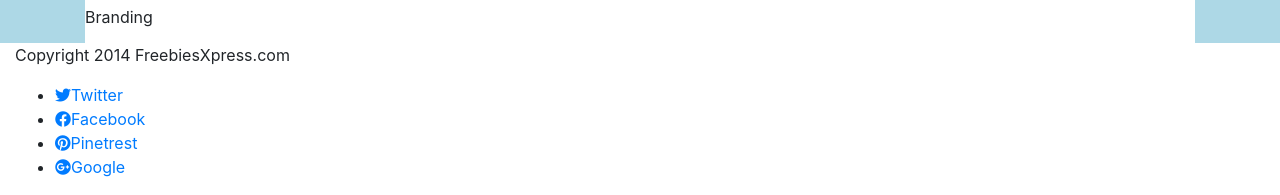
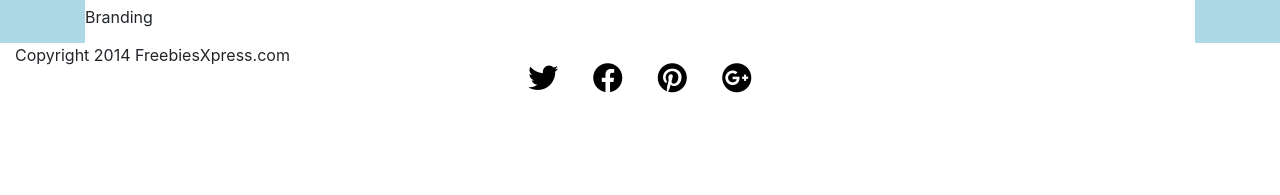
Before and after one commit to AdrianaCiupa/Zadanie-3---Projekt-z-task-runnerem, a website: page index.html in a window 1280 px wide. Shown: the part 3072-3267 px from the top of the page. After the commit the page ends 3211 px from the top, so only its background shows below. Drawn offline with nearby package versions, Linux system fonts and the light colour scheme.

Commit message:
Add style for page footer

```diff
--- a/style.css
+++ b/style.css
@@ -148,3 +148,38 @@ h2 {
     background: white;
     height: 80px;
 }
+
+/*Footer*/
+
+.footer-text {
+    width: 100%;
+    height: 20px;
+    display: flex;
+    justify-content: left;
+}
+
+.footer {
+    margin: 0;
+}
+
+.footer ul {
+    text-align: center;
+    padding: 0;
+}
+
+.footer ul li {
+    display: inline-block;
+    width: 60px;
+    height: 60px;
+}
+
+.footer ul li i {
+    font-size: 30px;
+    width: 30px;
+    height: 30px;
+    color: black;
+}
+
+.footer ul li a {
+    font-size: 0px;
+}
```
